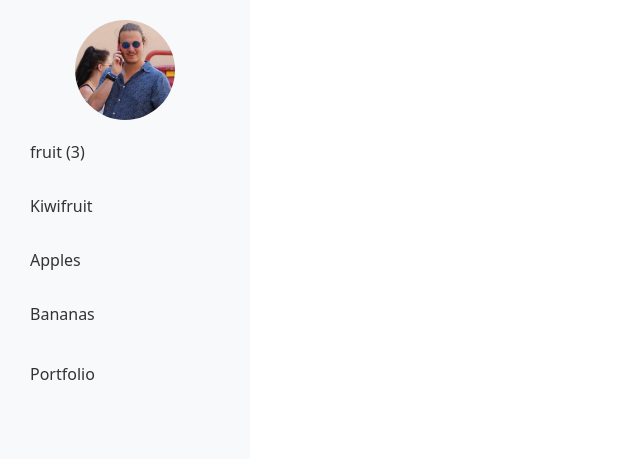
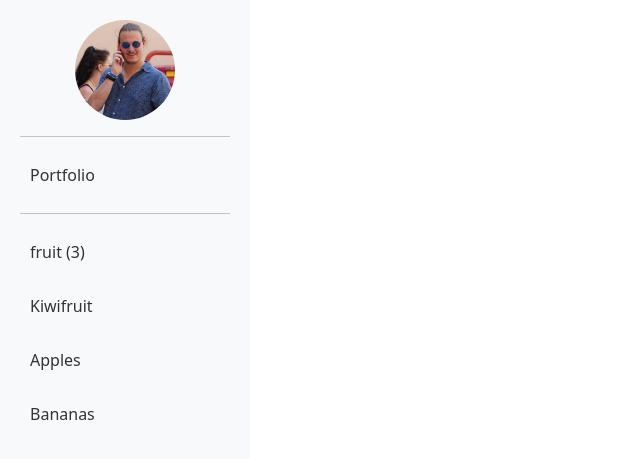
Before and after one commit to MathijsNabbe/Digital-CV, a Jekyll site: the page built from blog.html, in a window 1280 px wide. Shown: the top 459 px of the page, without its empty margins (0-640 px from the left). Built offline with Jekyll 4.4.1, drawn with Linux system fonts in a browser that asks for light colours; a script that is not in the unit is left out.

Commit message:
Refactor navigation structure and styles for improved clarity and consistency

```diff
--- a/_includes/post-navigation.html
+++ b/_includes/post-navigation.html
@@ -2,7 +2,9 @@
     <div class="profile-picture">
         <img src="/assets/images/profile.jpg" alt="Profile Picture">
     </div>
-
+    <hr>
+    <a href="/index.html" class="site-switch">Portfolio</a>
+    <hr>
     <ul>
         {% assign categories = site.categories | sort %}
         {% for category in categories %}
@@ -17,7 +19,4 @@
         {% endfor %}
 
     </ul>
-    <ul>
-        <li><a href="/index.html">Portfolio</a></li>
-    </ul>
 </nav>
--- a/assets/css/navigation.css
+++ b/assets/css/navigation.css
@@ -7,7 +7,8 @@
     margin: 10px 0;
 }
 
-nav ul li a {
+nav ul li a,
+.site-switch {
     text-decoration: none;
     color: #333;
     display: block;
@@ -16,7 +17,9 @@
 }
 
 nav ul li a.active,
-nav ul li a:hover {
+nav ul li a:hover,
+.site-switch.active,
+.site-switch:hover{
     background: #007bff;
     color: #fff;
 }
```
Also changed, not shown: _includes/navigation.html (+10 -8 lines).
